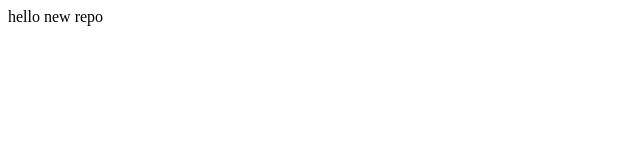
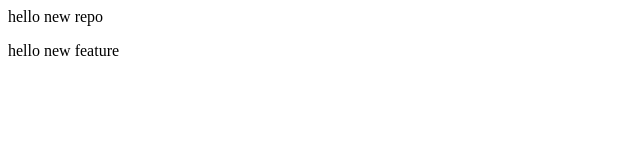
Before and after one commit to AbhishekKarpe/localrepo, a plain HTML site: page index.html in a window 1280 px wide. Shown: the full height of the page, 0-640 px from the left. Drawn offline with Linux system fonts and the light colour scheme.

Commit message:
Add new feature

```diff
--- a/index.html
+++ b/index.html
@@ -1,3 +1,6 @@
 <p>
     hello new repo
 </p>
+<p>
+    hello new feature
+</p>
```
